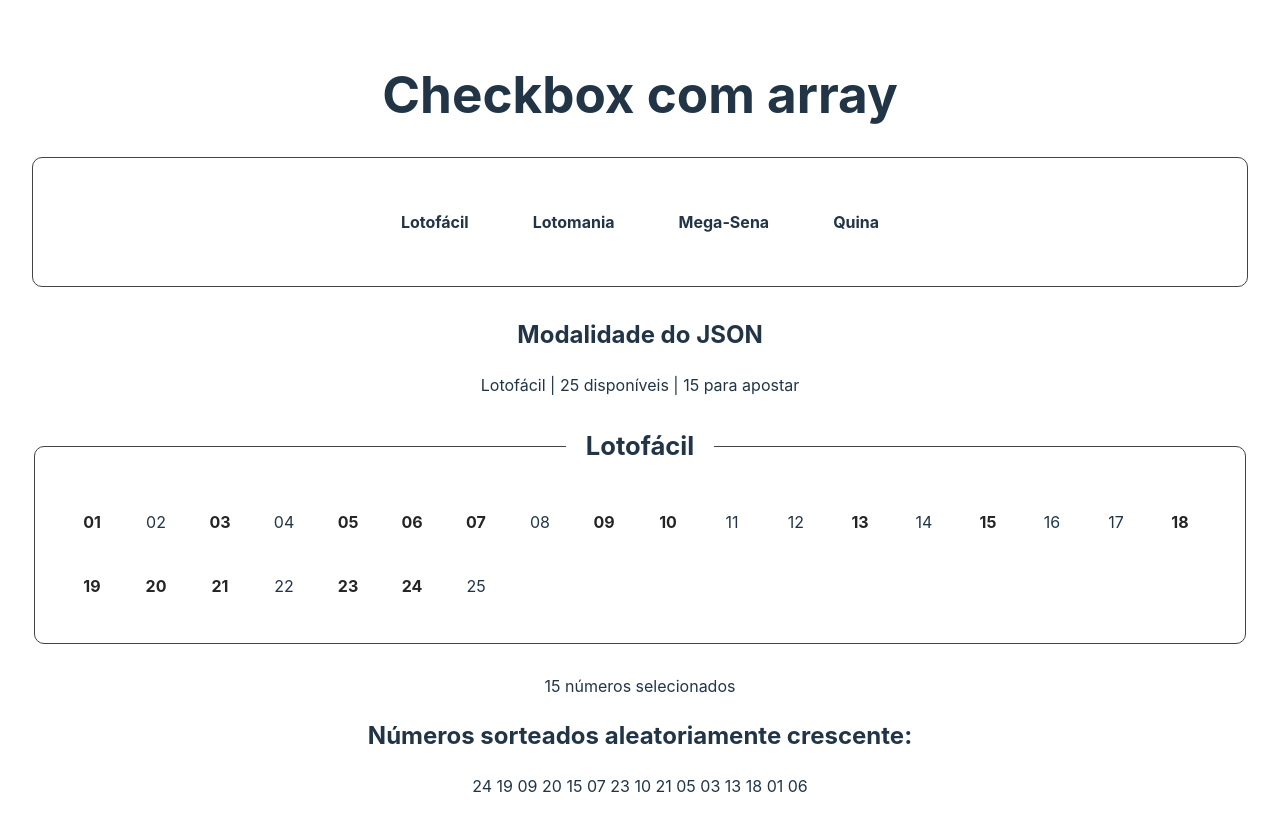
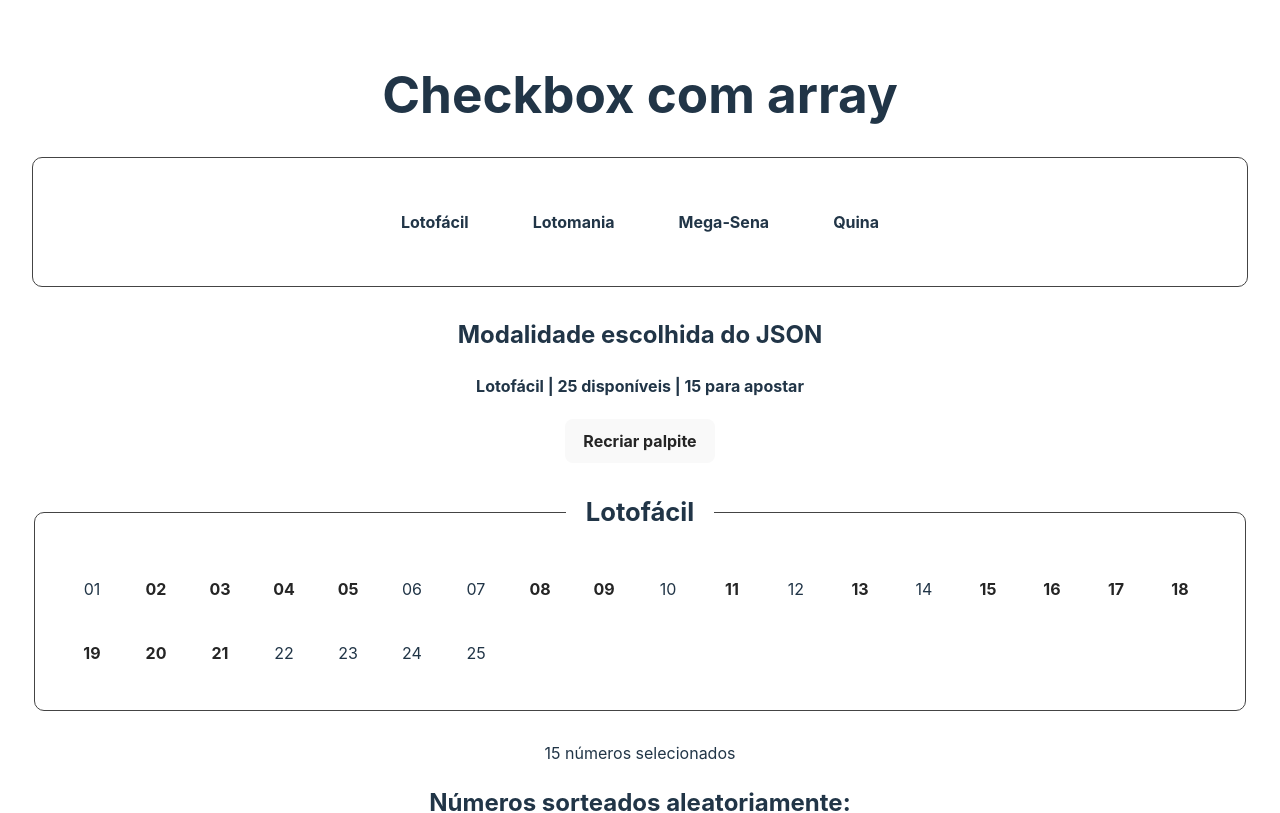
Before and after one commit to philipeoliveira/palpite-feito, a React (Vite) app: page / in a window 1280 px wide. Shown: the top 813 px of the page. Built offline with nearby package versions, Linux system fonts and the light colour scheme.

Commit message:
Add button Recreate bet

```diff
--- a/src/App.css
+++ /dev/null
@@ -1,7 +0,0 @@
-#root {
-   max-width: 1280px;
-   height: 100vh;
-   margin: 0 auto;
-   padding: 2rem;
-   text-align: center;
-}
--- a/src/App.tsx
+++ b/src/App.tsx
@@ -1,4 +1,3 @@
-import './App.css';
 import { Bet } from './components/Bet';
 import { ModalitiesButtons } from './components/ModalitiesButtons';
 import { ModalityProvider } from './contexts/ModalityContext';
--- a/src/components/Bet.tsx
+++ b/src/components/Bet.tsx
@@ -14,10 +14,14 @@ export function Bet() {
    const [randonBet, setRandonBet] = useState<string[]>([]);
    const [selectedNumbers, setSelectedNumbers] = useState<string[]>([]);
 
-   useEffect(() => {
+   function createBet(totalNumbersAvailable: string, totalNumbersToBet: string) {
       const generatedBet = generateBet(totalNumbersToBet, totalNumbersAvailable);
       setRandonBet(generatedBet);
       setSelectedNumbers(generatedBet);
+   }
+
+   useEffect(() => {
+      createBet(totalNumbersAvailable, totalNumbersToBet);
    }, [totalNumbersAvailable, totalNumbersToBet]);
 
    function handleSelectedNumber(e: React.ChangeEvent<HTMLInputElement>) {
@@ -36,6 +40,10 @@ export function Bet() {
 
    return (
       <section>
+         <button onClick={() => createBet(totalNumbersAvailable, totalNumbersToBet)}>
+            Recriar palpite
+         </button>
+
          <form id='bet-form'>
             <fieldset>
                <legend>{selectedModality.name}</legend>
@@ -59,7 +67,7 @@ export function Bet() {
 
          <div>{isSelectedNumbersPlural(selectedNumbers.length)}</div>
 
-         <h2>Números sorteados aleatoriamente crescente:</h2>
+         <h2>Números sorteados aleatoriamente:</h2>
          <div>
             {randonBet.map((numString) => (
                <span key={numString}>{`${numString} `}</span>
--- a/src/components/ModalitiesButtons.tsx
+++ b/src/components/ModalitiesButtons.tsx
@@ -43,14 +43,12 @@ export function ModalitiesButtons() {
             ))}
          </form>
 
-         <h2>Modalidade do JSON</h2>
-         <div>
-            <div key={selectedModality.id}>
-               <span>{`${selectedModality.name} | `}</span>
-               <span>{`${selectedModality.totalNumbersAvailable} disponíveis | `}</span>
-               <span>{`${selectedModality.totalNumbersToBet} para apostar`}</span>
-            </div>
-         </div>
+         <h2>Modalidade escolhida do JSON</h2>
+         <h4 key={selectedModality.id}>
+            <span>{`${selectedModality.name} | `}</span>
+            <span>{`${selectedModality.totalNumbersAvailable} disponíveis | `}</span>
+            <span>{`${selectedModality.totalNumbersToBet} para apostar`}</span>
+         </h4>
       </section>
    );
 }
--- a/src/index.css
+++ b/src/index.css
@@ -23,11 +23,13 @@ a:hover {
 }
 
 body {
-   margin: 0;
+   margin: 0 auto;
    display: flex;
    place-items: center;
-   min-width: 320px;
+   max-width: 1280px;
    min-height: 100vh;
+   text-align: center;
+   padding: 2rem;
 }
 
 h1 {
@@ -41,21 +43,19 @@ form {
 
 button {
    border-radius: 8px;
-   border: 1px solid transparent;
-   padding: 0.6em 1.2em;
+   border: 2px solid transparent;
+   padding: 10px 16px;
    font-size: 1em;
-   font-weight: 500;
+   font-weight: bold;
    font-family: inherit;
-   background-color: #1a1a1a;
+   background-color: #fff;
+   color: #252525;
    cursor: pointer;
-   transition: border-color 0.25s;
 }
 button:hover {
-   border-color: #646cff;
-}
-button:focus,
-button:focus-visible {
-   outline: 4px auto -webkit-focus-ring-color;
+   border-color: #fff;
+   background-color: #252525;
+   color: #fff;
 }
 
 @media (prefers-color-scheme: light) {
```
